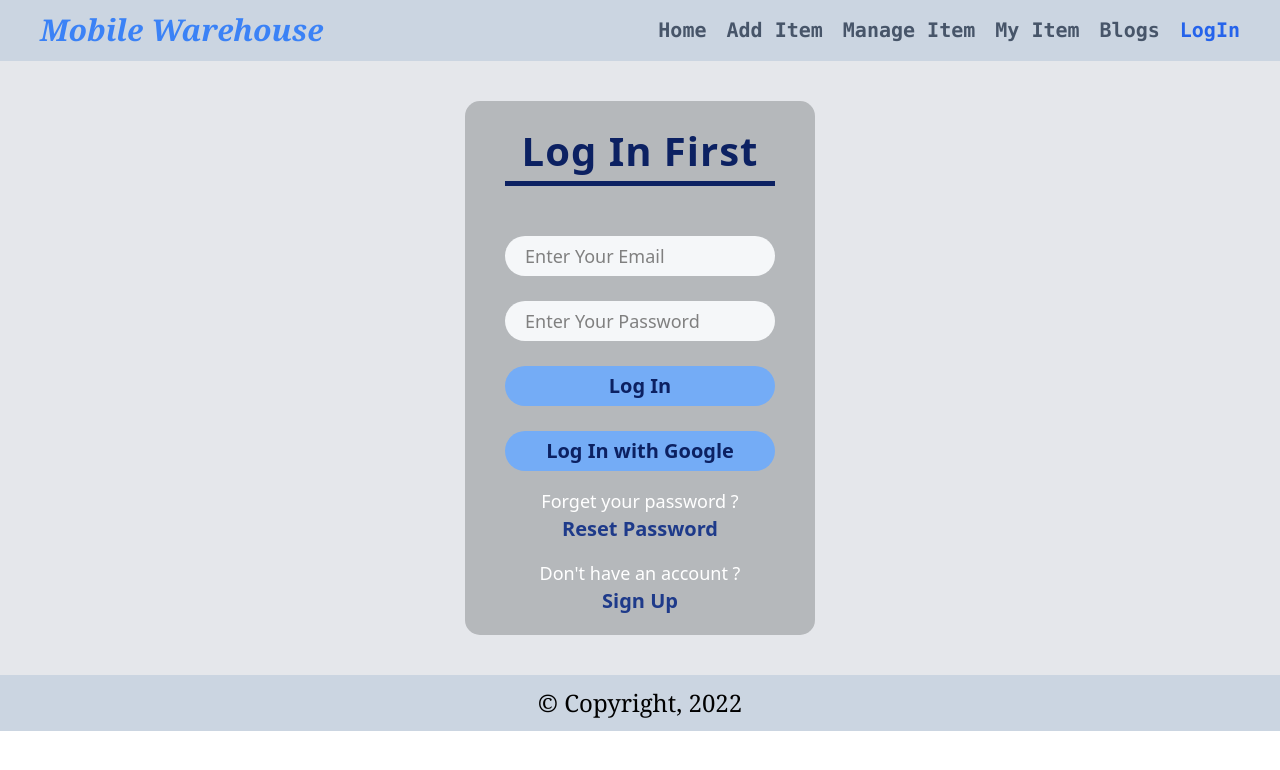
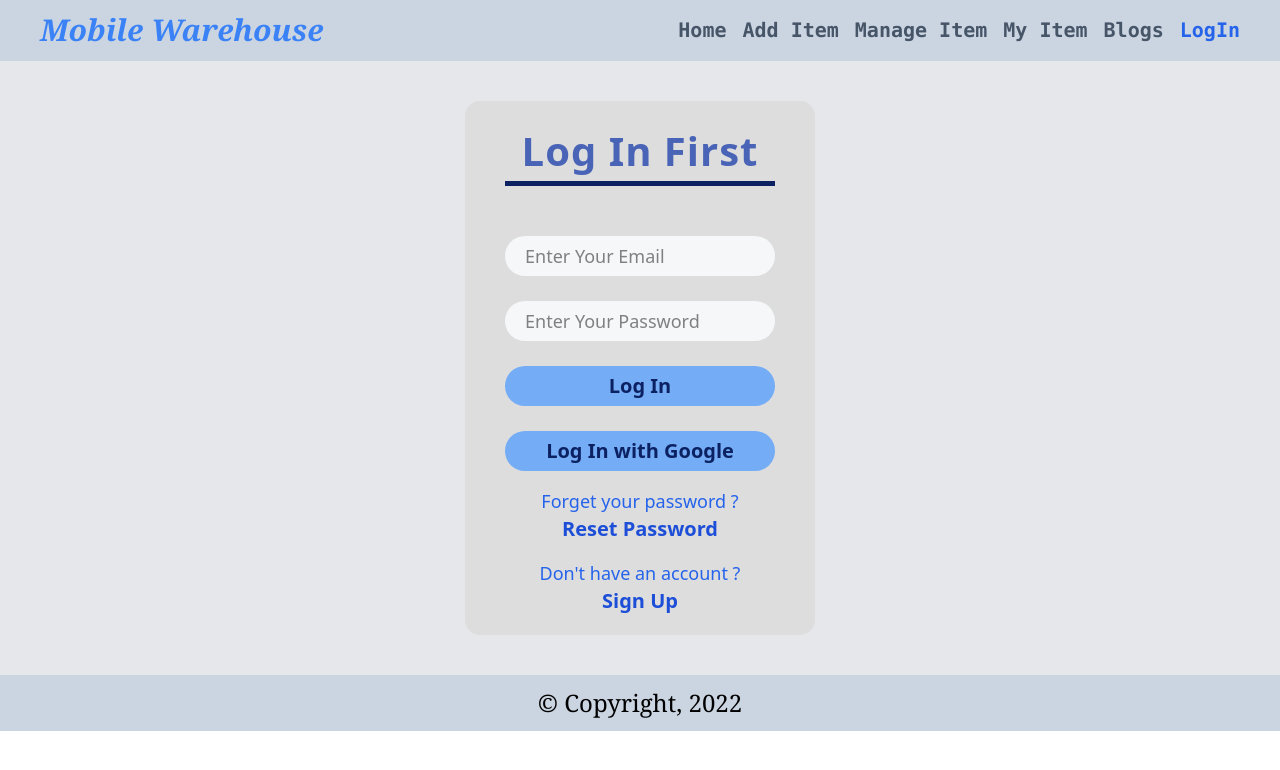
Before and after one commit to HossainRafi/warehouse-client, a React (Create React App) app: page /login in a window 1280 px wide. Shown: the top 770 px of the page. Built offline with nearby package versions, Linux system fonts and the light colour scheme; no server answers.

Commit message:
some modification

```diff
--- a/src/App.js
+++ b/src/App.js
@@ -1,15 +1,16 @@
-import './App.css';
-import Error from './components/Shared/Error';
-import { Route, Routes } from 'react-router-dom';
-import Home from './components/Home/Home';
-import Blogs from './components/Blogs/Blogs';
-import Login from './components/Account/Login/Login';
-import Signup from './components/Account/Signup/Signup';
-import ManageItem from './components/ManageItem/ManageItem';
-import AddItem from './components/AddItem/AddItem';
+import "./App.css";
+import Error from "./components/Shared/Error";
+import { Route, Routes } from "react-router-dom";
+import Home from "./components/Home/Home";
+import Blogs from "./components/Blogs/Blogs";
+import Login from "./components/Account/Login/Login";
+import Signup from "./components/Account/Signup/Signup";
+import ManageItem from "./components/ManageItem/ManageItem";
+import AddItem from "./components/AddItem/AddItem";
 import Footer from "./components/Shared/Footer";
-import MyItem from './components/MyItem/MyItem';
-import Header from './components/Shared/Header';
+import MyItem from "./components/MyItem/MyItem";
+import Header from "./components/Shared/Header";
+import RequireAuth from "./components/Account/RequireAuth/RequireAuth";
 
 function App() {
   return (
@@ -18,21 +19,39 @@ function App() {
       <Routes>
         <Route path="/" element={<Home />} />
 
-        <Route path="/additem" element={<AddItem />} />
+        <Route
+          path="/additem"
+          element={
+            <RequireAuth>
+              <AddItem />
+            </RequireAuth>
+          }
+        />
 
-        <Route path="/manageitem" element={<ManageItem />} />
+        <Route
+          path="/manageitem"
+          element={
+            <RequireAuth>
+              <ManageItem />
+            </RequireAuth>
+          }
+        />
 
-        <Route path="/myitem" element={<MyItem />} />
+        <Route
+          path="/myitem"
+          element={
+            <RequireAuth>
+              <MyItem />
+            </RequireAuth>
+          }
+        />
 
         <Route path="/blogs" element={<Blogs />} />
-
         <Route path="/login" element={<Login />} />
-
         <Route path="/signup" element={<Signup />} />
-
         <Route path="*" element={<Error />} />
       </Routes>
-      <Footer/>
+      <Footer />
     </div>
   );
 }
--- a/src/components/Account/Login/Login.css
+++ b/src/components/Account/Login/Login.css
@@ -6,8 +6,7 @@
     border-radius: 15px;
     padding: 20px 40px;
     box-sizing: border-box;
-    background: #b5b8bb;
-    /* box-shadow: 10px 10px 15px #aeaeae, -14px -14px 20px #ffffff; */
+    background: #dddddd;
 }
 
 
@@ -17,7 +16,7 @@
     font-weight: 900;
     border-bottom: 5px solid #0c2162;
     font-size: 2.5rem;
-    color: #0c2162;
+    color: #4963b6;
     letter-spacing: 1px;
 }
 
@@ -56,7 +55,6 @@
     height: 40px;
     font-size: 18px;
     border-radius: 50px;
-    /* box-shadow: inset 6px 6px 6px #cbced1, inset -6px -6px 6px white; */
 }
 
 .login-container button {
--- a/src/components/Account/Login/Login.js
+++ b/src/components/Account/Login/Login.js
@@ -104,19 +104,19 @@ const Login = () => {
         <button onClick={handleGoogleLogin}>Log In with Google</button>
 
         <div>
-          <p className="font-medium text-lg text-center text-white mt-4">
+          <p className="font-medium text-lg text-center text-blue-600 mt-4">
             Forget your password ?
           </p>
-          <p className="font-bold text-xl text-center text-blue-900 cursor-pointer">
+          <p className="font-bold text-xl text-center text-blue-700 cursor-pointer">
             <p onClick={handleResetPass}>Reset Password</p>
           </p>
         </div>
 
         <div>
-          <p className="font-medium text-lg text-center text-white mt-4">
+          <p className="font-medium text-lg text-center text-blue-600 mt-4">
             Don't have an account ?
           </p>
-          <p className="font-bold text-xl text-center text-blue-900">
+          <p className="font-bold text-xl text-center text-blue-700">
             <Link to="/signup">Sign Up</Link>
           </p>
         </div>
--- a/src/components/Account/Signup/Signup.js
+++ b/src/components/Account/Signup/Signup.js
@@ -130,10 +130,10 @@ const Signup = () => {
         </form>
         <button onClick={handleGoogleLogin}>Sign Up with Google</button>
         <div>
-          <p className="font-medium text-lg text-center text-white mt-4">
-            Don't have an account ?
+          <p className="font-medium text-lg text-center text-blue-600 mt-4">
+            Have an account ?
           </p>
-          <p className="font-bold text-xl text-center text-blue-900">
+          <p className="font-bold text-xl text-center text-blue-700">
             <Link to="/login">Log In</Link>
           </p>
         </div>
--- a/src/components/Shared/Header.js
+++ b/src/components/Shared/Header.js
@@ -14,7 +14,7 @@ const Header = () => {
           Mobile Warehouse
         </h2>
       </div>
-      <div className="text-xl font-bold font-mono flex justify-center items-center gap-5">
+      <div className="text-xl font-bold font-mono flex justify-center items-center gap-4">
         <NavLink
           to="/"
           className={({ isActive }) =>
```
